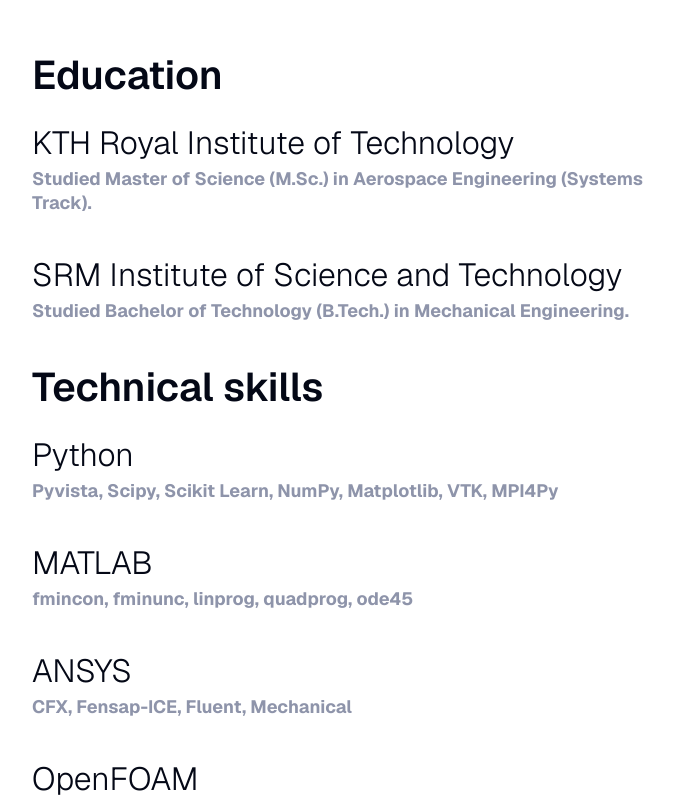
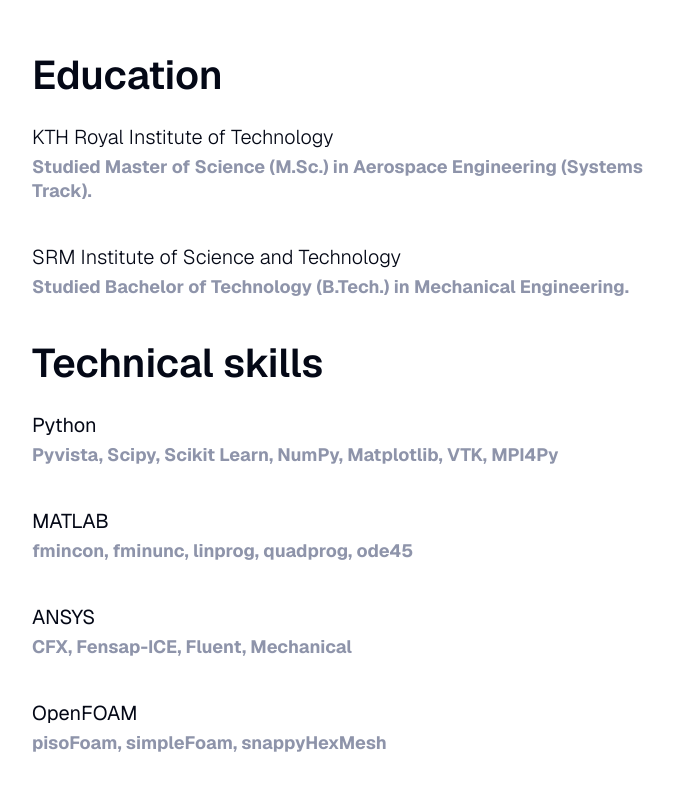
Before and after one commit to dhruvhaldar/portfolio, a Next.js app: page /about in a window 1280 px wide. Shown: the part 2080-2879 px from the top of the page, without its empty margins (480-1154 px from the left). Built offline with nearby package versions, Linux system fonts and the light colour scheme.

Commit message:
change font weight

```diff
--- a/src/app/about/page.tsx
+++ b/src/app/about/page.tsx
@@ -329,7 +329,7 @@
               <Column fillWidth gap="l" marginBottom="40">
                 {about.studies.institutions.map((institution, index) => (
                   <Column key={`${institution.name}-${index}`} fillWidth gap="4">
-                    <Text id={institution.name} className={`${styles.textAlign2} ${styles.nameHeading} ${styles.smallWeight}`} variant="display-default-xs">
+                    <Text id={institution.name} className={`${styles.textAlign2} ${styles.nameHeading} ${styles.smallWeight}`} variant="body-strong-xl">
                       {institution.name}
                     </Text>
                     <Text variant="heading-strong-s" onBackground="neutral-weak">
@@ -354,7 +354,7 @@
               <Column fillWidth gap="l">
                 {about.technical.skills.map((skill, index) => (
                   <Column key={`${skill}-${index}`} fillWidth gap="4">
-                    <Text variant="display-default-xs">
+                    <Text variant="body-default-xl">
                       {skill.title}
                     </Text>
                     <Text variant="body-strong-l" onBackground="neutral-weak">
```
